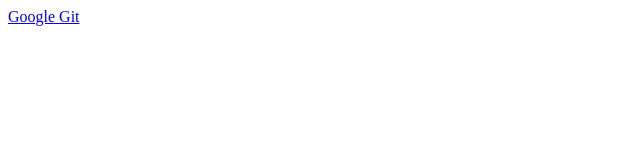
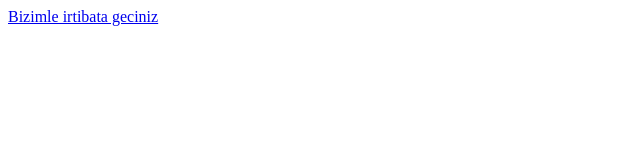
Before and after one commit to sados45/mai-html3, a plain HTML site: page index.html in a window 1280 px wide. Shown: the whole page, without its empty margins (0-640 px from the left). Drawn offline with Linux system fonts and the light colour scheme.

Commit message:
mailto adding

```diff
--- a/index.html
+++ b/index.html
@@ -7,6 +7,6 @@
     <title>Document</title>
 </head>
 <body>
-    <a href="http://www.google.com"> Google Git </a>
+    <a href="mailto:sados45@gmail.com"> Bizimle irtibata geciniz</a>
 </body>
 </html>
```
